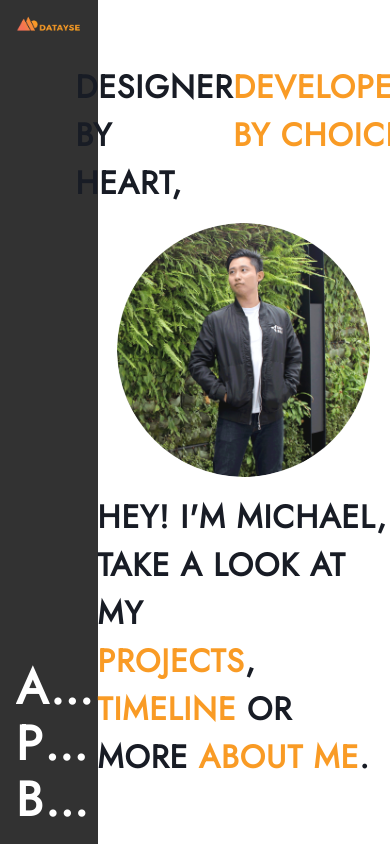
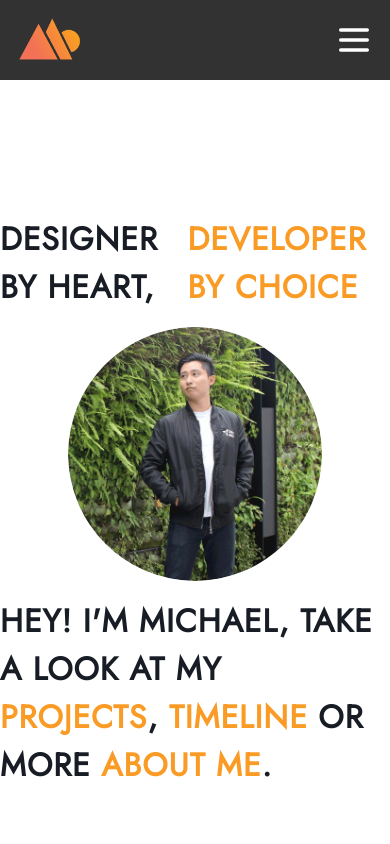
Before and after one commit to Michaelomh/portfolio-website, a React (Create React App) app: page / in a window 390 px wide. Built offline with nearby package versions, Linux system fonts and the light colour scheme.

Commit message:
add mobile view and tablet view for sidebar

```diff
--- a/src/App.tsx
+++ b/src/App.tsx
@@ -17,12 +17,17 @@ import { Blog } from './pages/Blog/Blog';
 const navigationItems: navigationItem[] = [
   { name: 'About Me', link: '/about' },
   { name: 'Portfolio', link: '/portfolio' },
-  { name: 'Blog', link: '/blog' },
+  { name: 'Blog Posts', link: '/blog' },
 ];
 
 export const App = () => (
   <ChakraProvider theme={theme}>
-    <Grid w="100vw" h="100vh" templateColumns="25% 75%" overflow="hidden">
+    <Grid
+      w="100vw"
+      h="100vh"
+      templateColumns={['1fr', '1fr', '25% 75%']}
+      overflow="hidden"
+    >
       <GridItem>
         <Sidebar navigationItems={navigationItems} />
       </GridItem>
--- a/src/components/Sidebar/Sidebar.styles.ts
+++ b/src/components/Sidebar/Sidebar.styles.ts
@@ -1,30 +1,54 @@
-export const sidebarNavigation = {
-  color: 'white',
-  textStyle: 'navigation',
-  _hover: { color: 'orange', cursor: 'pointer' },
-};
-
-export const sidebarNavigationContainer = {
-  bottom: 0,
-  pl: 4,
-  pb: 4,
-  w: '25%',
-};
-
-export const sidebarLogoWrapper = {
-  px: 4,
-  pt: 4,
-};
-
 export const sidebarContainer = {
   w: 'full',
   h: 'full',
   bgColor: 'grey',
 };
 
-export const sidebarLink = {
-  color: 'white',
-  _hover: {
-    color: 'orange',
+export const sidebarBranding = {
+  wrapper: {
+    px: 4,
+    py: 4,
+    display: 'flex',
+    justifyContent: 'space-between',
+    alignItems: 'center',
+  },
+  desktopLogo: {
+    h: [null, '84px', 'full'],
+    display: ['none', 'block'],
+  },
+  mobileLogo: {
+    h: '48px',
+    display: ['block', 'none'],
+  },
+  iconButton: {
+    color: 'white',
+    fontSize: '2.5em',
+    _hover: { bgColor: 'transparent' },
+    _active: { bgColor: 'transparent' },
+    m: 0,
+    variant: 'ghost',
+    display: ['block', 'block', 'none'],
   },
 };
+
+export const sidebarLinks = {
+  container: {
+    bottom: [null, null, 0],
+    bgColor: 'grey',
+    pl: [0, 0, 4],
+    pb: 4,
+    pt: 4,
+    w: ['full', 'full', '25%'],
+  },
+  links: {
+    color: 'white',
+    textStyle: 'navigation',
+    fontSize: ['2rem', '2rem', '3rem'],
+    lineHeight: ['2.5rem', '2.5rem', '3.5rem'],
+    _hover: { color: 'orange', cursor: 'pointer' },
+  },
+  link: {
+    color: 'white',
+    _hover: { color: 'orange' },
+  },
+};
--- a/src/components/Sidebar/Sidebar.tsx
+++ b/src/components/Sidebar/Sidebar.tsx
@@ -1,22 +1,76 @@
 import React from 'react';
-import { Box, Text, Image, Link } from '@chakra-ui/react';
-import Logo from './avatar.png';
+import {
+  Box,
+  Text,
+  Image,
+  Link,
+  IconButton,
+  useBoolean,
+  useMediaQuery,
+  SlideFade,
+} from '@chakra-ui/react';
+import Logo from './full-logo.png';
+import MobileLogo from './mobile-logo.png';
 import * as styles from './Sidebar.styles';
 import { navigationType } from './Sidebar.types';
+import { HiOutlineMenu } from 'react-icons/hi';
 
 export const Sidebar = ({ navigationItems }: navigationType) => {
+  const [isDesktopView] = useMediaQuery('(min-width: 1280px)');
+  const [showNavigation, setShowNavigation] = useBoolean(false);
+  console.log(isDesktopView);
+
   return (
     <Box {...styles.sidebarContainer}>
-      <Box {...styles.sidebarLogoWrapper}>
-        <Image src={Logo} alt="Datayse Logo" objectFit="cover" />
+      <Box {...styles.sidebarBranding.wrapper}>
+        <Link href="/">
+          <>
+            <Image
+              src={Logo}
+              alt="Datayse Logo"
+              objectFit="cover"
+              {...styles.sidebarBranding.desktopLogo}
+            />
+
+            <Image
+              src={MobileLogo}
+              alt="Datayse Logo"
+              {...styles.sidebarBranding.mobileLogo}
+            />
+          </>
+        </Link>
+
+        <IconButton
+          icon={<HiOutlineMenu />}
+          aria-label="toggle mobile navigation"
+          onClick={setShowNavigation.toggle}
+          {...styles.sidebarBranding.iconButton}
+        />
       </Box>
-      <Box pos="absolute" {...styles.sidebarNavigationContainer}>
+      {isDesktopView ? (
+        <Links navigationItems={navigationItems} />
+      ) : (
+        <SlideFade in={showNavigation} offsetY="-20px" reverse unmountOnExit>
+          <Links navigationItems={navigationItems} />
+        </SlideFade>
+      )}
+    </Box>
+  );
+};
+
+const Links = ({ navigationItems }: navigationType) => {
+  return (
+    <Box
+      pos="absolute"
+      textAlign={['center', 'center', 'left']}
+      {...styles.sidebarLinks.container}
+    >
       {navigationItems &&
         navigationItems.map((navigationItem) => {
           return (
             <Text
               noOfLines={1}
-                {...styles.sidebarNavigation}
+              {...styles.sidebarLinks.links}
               key={navigationItem.name}
             >
               {navigationItem.link ? (
@@ -30,6 +84,5 @@ export const Sidebar = ({ navigationItems }: navigationType) => {
           );
         })}
     </Box>
-    </Box>
   );
 };
--- /dev/null
+++ b/src/theme/breakpoints.ts
@@ -0,0 +1,5 @@
+export const breakpoints = {
+  base: '0em', // for mobile view
+  sm: '32em', // for ipad view
+  md: '56em', // for desktop view
+};
--- a/src/theme/index.ts
+++ b/src/theme/index.ts
@@ -5,11 +5,13 @@ import '@fontsource/inter';
 import { colors } from './colors';
 import { fonts, textStyles } from './typography';
 import { Link } from './components/Link';
+import { breakpoints } from './breakpoints';
 
 const theme = extendTheme({
   colors,
   fonts,
   textStyles,
+  breakpoints,
   components: {
     Link,
   },
```
Also changed, not shown: src/components/Sidebar/full-logo.png (renamed from src/components/Sidebar/avatar.png), src/components/Sidebar/mobile-logo.png (added). Lines whose indentation alone changed are shown as unchanged.
